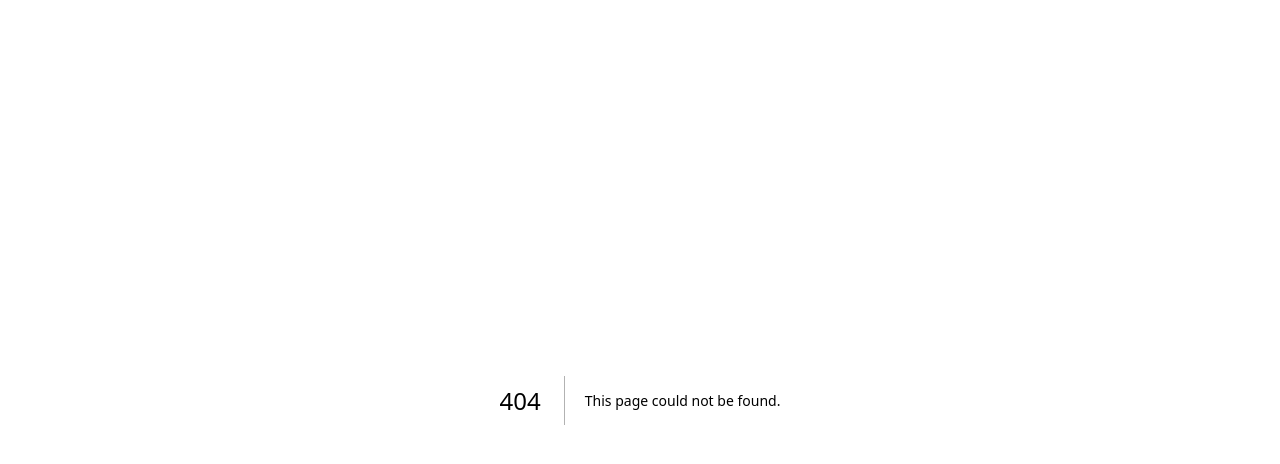
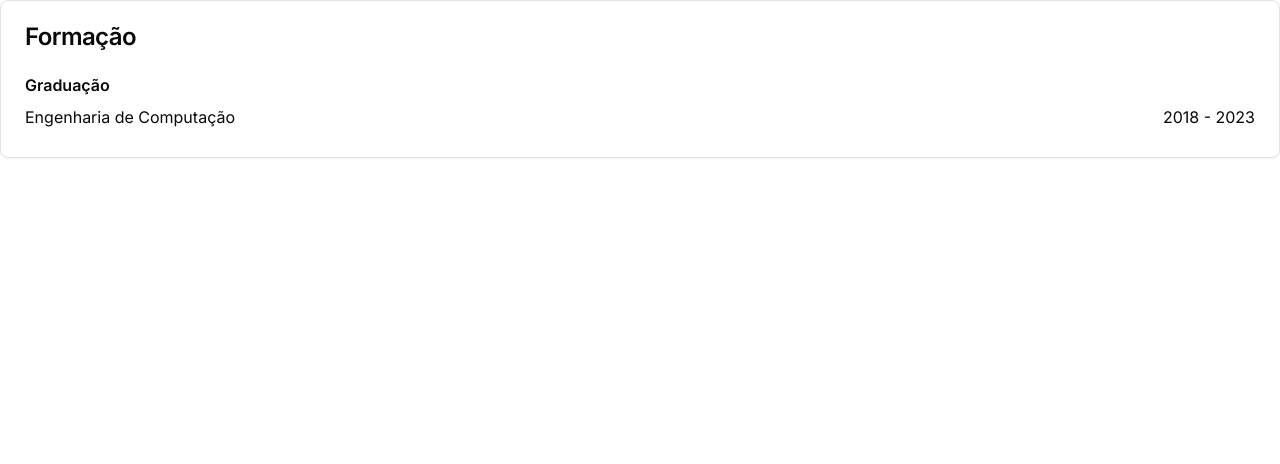
Before and after one commit to santozxy/portfolio-app, a Next.js app: page /education in a window 1280 px wide. Before the commit this address had no page. Shown: the top 464 px of the page. Built offline with nearby package versions, Linux system fonts and the light colour scheme.

Commit message:
:sparkles: feat: Adicionando página education

```diff
--- /dev/null
+++ b/src/app/education/page.tsx
@@ -0,0 +1,25 @@
+import { Progress } from "@radix-ui/react-progress";
+import React from "react";
+import { Card, CardHeader, CardTitle, CardContent } from "@/components/ui/card";
+
+export default function Education() {
+  return (
+    <Card>
+      <CardHeader>
+        <CardTitle>Formação</CardTitle>
+      </CardHeader>
+      <CardContent>
+        <h4 className="font-semibold mb-2">Graduação</h4>
+        <ul className="space-y-2">
+          <li>
+            <div className="flex justify-between mb-1">
+              <span>Engenharia de Computação</span>
+              <span>2018 - 2023</span>
+            </div>
+            <Progress value={80} className="w-full" />
+          </li>
+        </ul>
+      </CardContent>
+    </Card>
+  );
+}
```
